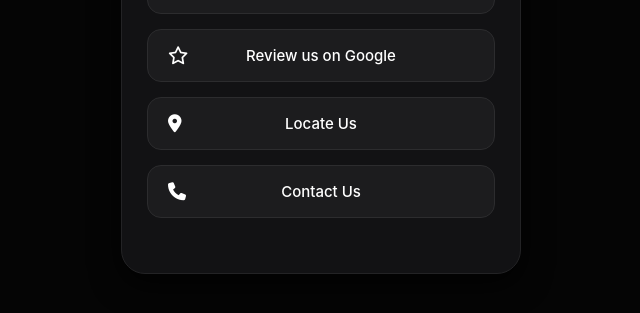
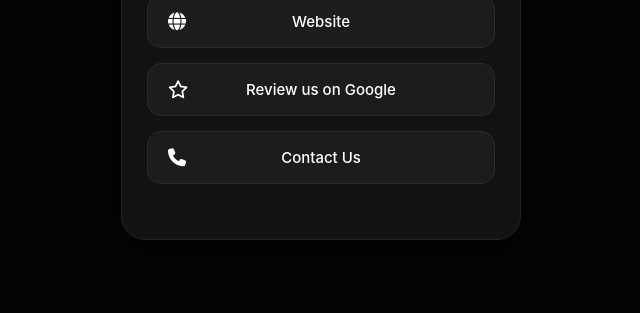
Before and after one commit to razeek79/stado, a plain HTML site: page index.html in a window 1280 px wide. Shown: the part 467-780 px from the top of the page, without its empty margins (319-959 px from the left). Drawn offline with Linux system fonts and the light colour scheme.

Commit message:
Remove "Locate Us" button from the index page

```diff
--- a/index.html
+++ b/index.html
@@ -125,11 +125,6 @@
             <span>Review us on Google</span>
         </a>
 
-        <a href="#" class="link-btn">
-            <i class="fa-solid fa-location-dot"></i>
-            <span>Locate Us</span>
-        </a>
-
         <a href="tel:+919496952179" class="link-btn">
             <i class="fa-solid fa-phone"></i>
             <span>Contact Us</span>
```
